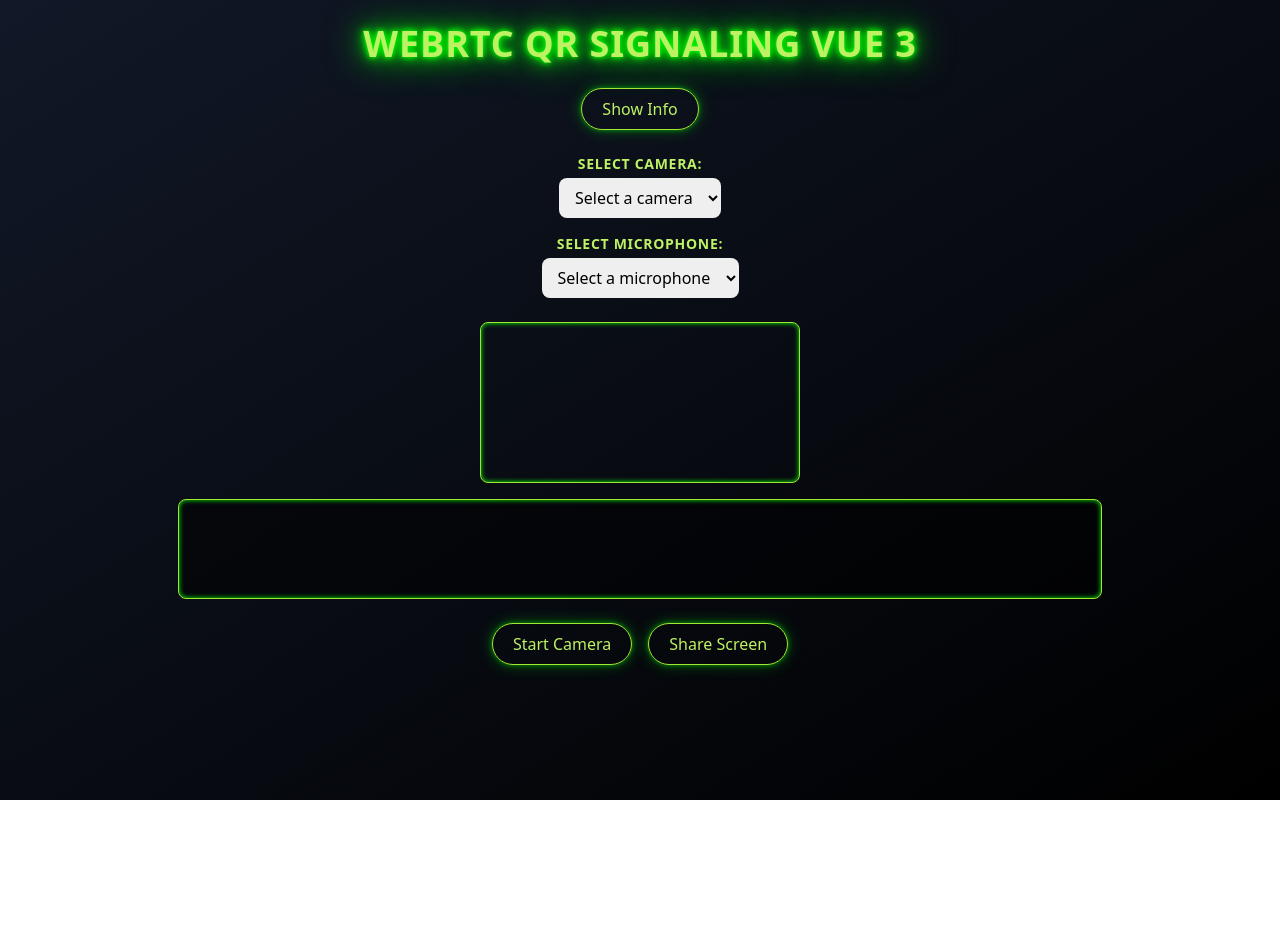
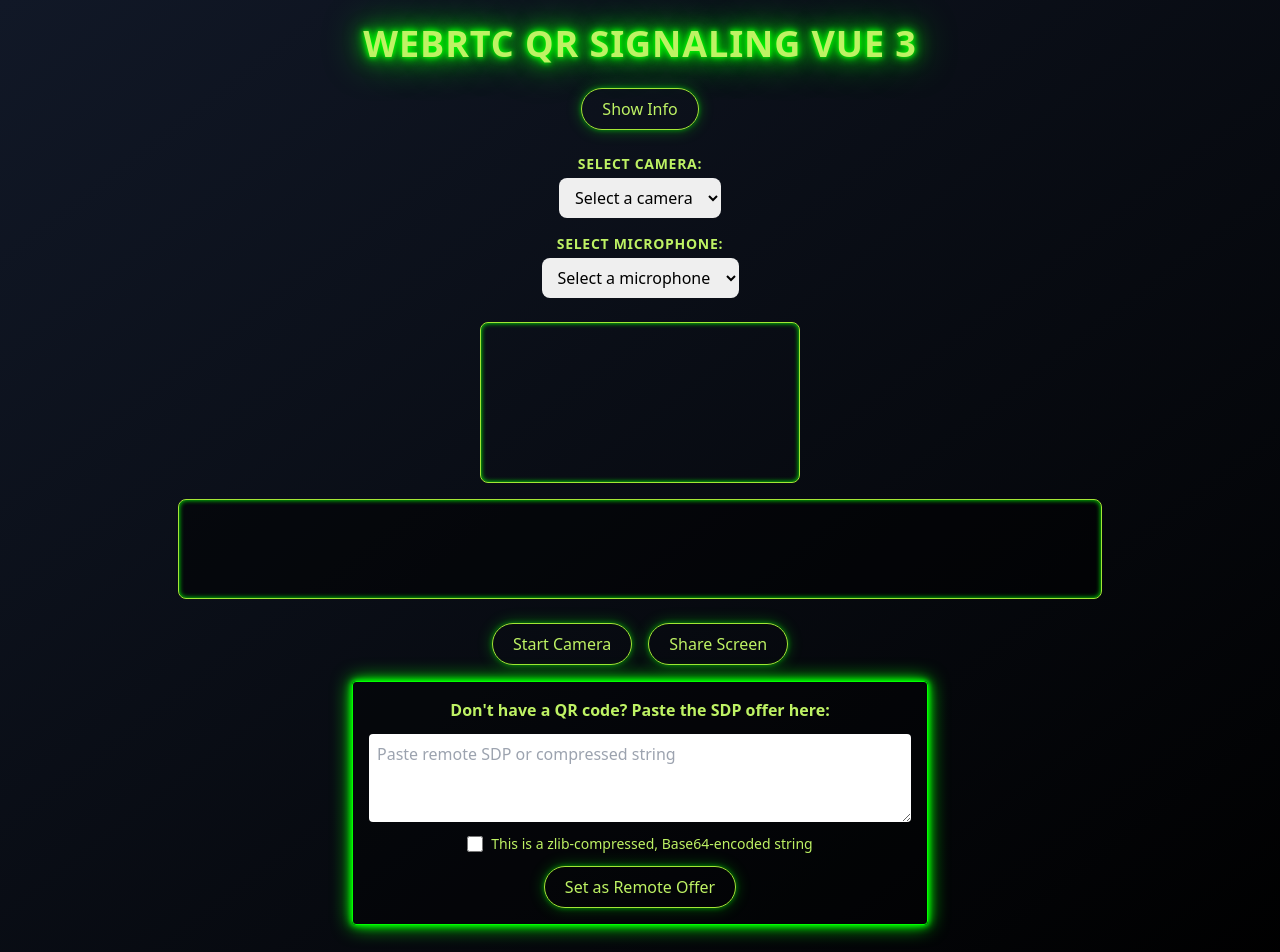
Before and after one commit to mastashake08/my-vue3-webrtc, a Vue app: page / in a window 1280 px wide. Shown: the top 952 px of the page. Before the commit the page ends 800 px from the top, so only its background shows below. Built offline with nearby package versions, Linux system fonts and the light colour scheme.

Commit message:
offer string

```diff
--- a/src/App.vue
+++ b/src/App.vue
@@ -18,16 +18,16 @@
       class="max-w-xl text-center mb-8 bg-black/50 p-4 rounded-lg shadow-md neon-border"
     >
       <p class="mb-2">
-        1) Choose your camera and microphone, or click <b>Share Screen</b> to capture your desktop.
+        1) Choose your camera (or screen) & microphone, or click <b>Share Screen</b> to capture your desktop.
       </p>
       <p class="mb-2">
-        2) Click <b>Start Camera</b> (if using camera) or <b>Share Screen</b> to see a live preview.
+        2) Click <b>Start Camera</b> or <b>Share Screen</b> to see a live preview and start scanning (if camera).
       </p>
       <p class="mb-2">
-        3) Show a QR code with a zlib-compressed, Base64-encoded <em>SDP offer</em>.
+        3) Show a QR code with a zlib-compressed, Base64-encoded <em>SDP offer</em> OR paste an SDP below.
       </p>
       <p class="mb-2">
-        4) This side sets up a <strong>send-only</strong> WebRTC call (audio/video or screen).
+        4) This side sets up a <strong>send-only</strong> WebRTC call (camera/screen + mic).
       </p>
       <p class="mb-2">
         5) Use <b>Mute Audio</b> to disable your mic, or <b>Stop</b> to end the local stream.
@@ -92,8 +92,8 @@
 {{ decompressedSDP }}
     </pre>
 
-    <!-- Action Buttons -->
-    <div class="flex flex-row flex-wrap gap-4">
+    <!-- Action Buttons Row 1 -->
+    <div class="flex flex-row flex-wrap gap-4 mb-4">
       <!-- Start Camera/Mic -->
       <button
         class="px-5 py-2 border border-lime-400 text-lime-300 hover:bg-lime-400 hover:text-black rounded-full transition-colors duration-300 shadow-neon"
@@ -129,6 +129,36 @@
         Stop
       </button>
     </div>
+
+    <!-- Paste SDP Option -->
+    <div class="flex flex-col items-center gap-3 w-full max-w-xl mb-8 bg-black/40 p-4 rounded neon-border">
+      <label class="text-center font-semibold">
+        Don't have a QR code? Paste the SDP offer here:
+      </label>
+      <textarea
+        v-model="pastedSdp"
+        rows="3"
+        class="w-full text-black rounded p-2 focus:outline-none focus:ring-2 focus:ring-lime-400"
+        placeholder="Paste remote SDP or compressed string"
+      ></textarea>
+
+      <div class="flex items-center gap-2">
+        <input
+          id="chkCompressed"
+          type="checkbox"
+          v-model="isPastedSdpCompressed"
+          class="h-4 w-4 accent-lime-400"
+        />
+        <label for="chkCompressed" class="text-sm">This is a zlib-compressed, Base64-encoded string</label>
+      </div>
+
+      <button
+        class="px-5 py-2 border border-lime-400 text-lime-300 hover:bg-lime-400 hover:text-black rounded-full transition-colors duration-300 shadow-neon"
+        @click="usePastedSDP"
+      >
+        Set as Remote Offer
+      </button>
+    </div>
   </div>
 </template>
 
@@ -159,12 +189,15 @@ const selectedMicrophone = ref('')
 // Mute state
 const isMuted = ref(false)
 
+// For Pasting SDP
+const pastedSdp = ref('')
+const isPastedSdpCompressed = ref(false)
+
 /** Check if screen sharing is supported */
 const isScreenShareSupported = computed(() => {
   return !!navigator.mediaDevices?.getDisplayMedia
 })
 
-/** onMounted: enumerate devices */
 onMounted(() => {
   loadDeviceList()
 })
@@ -187,7 +220,7 @@ async function loadDeviceList() {
   }
 }
 
-/** Start Camera & Microphone with chosen devices */
+/** Start Camera & Microphone */
 async function startCamera() {
   if (!selectedCamera.value && !selectedMicrophone.value) {
     error.value = 'Please select a camera and a microphone first.'
@@ -195,6 +228,9 @@ async function startCamera() {
   }
 
   try {
+    // Stop existing stream first
+    stopCamera()
+
     const constraints = {
       video: selectedCamera.value
         ? { deviceId: { exact: selectedCamera.value } }
@@ -203,16 +239,10 @@ async function startCamera() {
         ? { deviceId: { exact: selectedMicrophone.value } }
         : true,
     }
-
-    // Stop any old stream first
-    if (localStream.value) {
-      localStream.value.getTracks().forEach(t => t.stop())
-    }
-
     localStream.value = await navigator.mediaDevices.getUserMedia(constraints)
     videoElem.value.srcObject = localStream.value
     cameraActive.value = true
-    isMuted.value = false  // default to unmuted
+    isMuted.value = false
     listenForTrackEnd(localStream.value)
     requestAnimationFrame(scanFrame)
   } catch (err) {
@@ -227,24 +257,19 @@ async function startScreenShare() {
     error.value = 'Screen sharing not supported in this browser.'
     return
   }
+  try {
+    // Stop existing stream first
+    stopCamera()
 
-  try {
-    // Stop any old stream (camera or previous screen)
-    if (localStream.value) {
-      localStream.value.getTracks().forEach(t => t.stop())
-    }
-
-    // Get screen capture (video only by default)
     const screenStream = await navigator.mediaDevices.getDisplayMedia({
       video: true
-      // audio: true  <-- partially supported in some browsers if you want system audio
+      // audio: true, // partially supported in some browsers if you want system audio
     })
 
     localStream.value = screenStream
     videoElem.value.srcObject = localStream.value
     cameraActive.value = true
-    isMuted.value = false  // no built-in mic here, but let's keep consistent
-
+    isMuted.value = false
     listenForTrackEnd(localStream.value)
     requestAnimationFrame(scanFrame)
   } catch (err) {
@@ -253,20 +278,18 @@ async function startScreenShare() {
   }
 }
 
-/** If a user stops screen share or camera track externally, handle track.onended */
+/** Listen if the user stops camera or screen track externally */
 function listenForTrackEnd(stream) {
   stream.getTracks().forEach(track => {
     track.onended = () => {
       console.log('Track ended:', track)
-      // e.g., user clicked "Stop sharing" in the browser prompt
-      // You could automatically do 'stopCamera()' or revert to camera
-      // For now, we just do:
+      // If user clicks "Stop sharing" from browser's UI or physically stops camera
       stopCamera()
     }
   })
 }
 
-/** Mute/Unmute local audio tracks (if any) */
+/** Mute/Unmute local audio tracks */
 function toggleMute() {
   if (!localStream.value) return
   isMuted.value = !isMuted.value
@@ -275,15 +298,16 @@ function toggleMute() {
   })
 }
 
-/** Stop Camera (or screen) */
+/** Stop current camera or screen stream */
 function stopCamera() {
-  if (!localStream.value) return
-  localStream.value.getTracks().forEach(t => t.stop())
+  if (localStream.value) {
+    localStream.value.getTracks().forEach(t => t.stop())
+  }
   localStream.value = null
   cameraActive.value = false
 }
 
-/** Continuously scan video feed for QR codes */
+/** Continuously scan video feed for QR codes (zlib-compressed) */
 function scanFrame() {
   if (!cameraActive.value) return
 
@@ -305,41 +329,59 @@ function scanFrame() {
   if (code && code.data) {
     qrFound.value = true
     qrText.value = code.data
-    handleOfferSDP(code.data)
+    // Call our unified handler, telling it "this is compressed"
+    handleOfferString(code.data, true)
   } else {
     requestAnimationFrame(scanFrame)
   }
 }
 
-/** Decompress QR code's SDP & create send-only WebRTC answer */
-async function handleOfferSDP(scannedString) {
+/** Handle user-pasted SDP (possibly compressed) */
+function usePastedSDP() {
+  if (!pastedSdp.value) {
+    error.value = 'No SDP provided.'
+    return
+  }
+  handleOfferString(pastedSdp.value, isPastedSdpCompressed.value)
+}
+
+/**
+ * Unified method to handle an offer string.
+ * If 'isCompressed' == true, we decompress it.
+ * Otherwise, we assume it's raw SDP.
+ */
+async function handleOfferString(offerStr, isCompressed) {
   try {
-    // 1. Decompress the scanned string
-    const sdp = await decompressZlibBase64UrlSafe(scannedString)
+    let sdp
+    if (isCompressed) {
+      sdp = await decompressZlibBase64UrlSafe(offerStr)
+    } else {
+      sdp = offerStr
+    }
     decompressedSDP.value = sdp
-    console.log('[App] Decompressed offer SDP:', sdp)
+    console.log('[App] Received/Decompressed offer SDP:', sdp)
 
-    // 2. Create PeerConnection
+    // 1. Create / re-create a PeerConnection
     pc = new RTCPeerConnection()
 
-    // 3. Add local tracks if camera/screen is active
+    // 2. Add local tracks if we have a localStream
     if (!localStream.value) {
-      error.value = 'No local stream. Please start camera or screen share first.'
+      error.value = 'No local stream. Please start camera/screen first.'
       return
     }
     localStream.value.getTracks().forEach(track => {
       pc.addTrack(track, localStream.value)
     })
 
-    // 4. Set remote description (offer)
+    // 3. Set remote description (offer)
     await pc.setRemoteDescription({ type: 'offer', sdp })
 
-    // 5. Create and set local answer
+    // 4. Create and set local answer (send-only)
     const answer = await pc.createAnswer()
     await pc.setLocalDescription(answer)
     console.log('[App] Local answer SDP:', pc.localDescription.sdp)
 
-    // In a real app, also exchange ICE candidates
+    // Exchange ICE candidates in a real app
   } catch (err) {
     error.value = `Decompression/WebRTC error: ${err.message}`
     console.error(err)
@@ -348,9 +390,7 @@ async function handleOfferSDP(scannedString) {
 </script>
 
 <style scoped>
-/*
-  A neon-like text glow:
-*/
+/* A neon-like text glow */
 .neon-text {
   text-shadow:
     0 0 5px #0f0,
@@ -371,7 +411,7 @@ async function handleOfferSDP(scannedString) {
     0 0 15px rgba(0, 255, 0, 0.3);
 }
 
-/* A neon ring around container (or set for .neon-border) */
+/* A neon ring around container */
 .neon-border {
   border: 1px solid #0f0;
   box-shadow:
--- a/vite.config.js
+++ b/vite.config.js
@@ -18,9 +18,13 @@ export default defineConfig({
         background_color: '#000000',
         display: 'standalone',
         icons: [
-
           {
-            src: '/pwa-logo.svg',
+            src: `/${repoName}/pwa-logo.svg`,
+            sizes: '144x144',
+            type: 'image/svg'
+          },
+          {
+            src: `/${repoName}/pwa-logo.svg`,
             sizes: '512x512',
             type: 'image/svg'
           }
```
